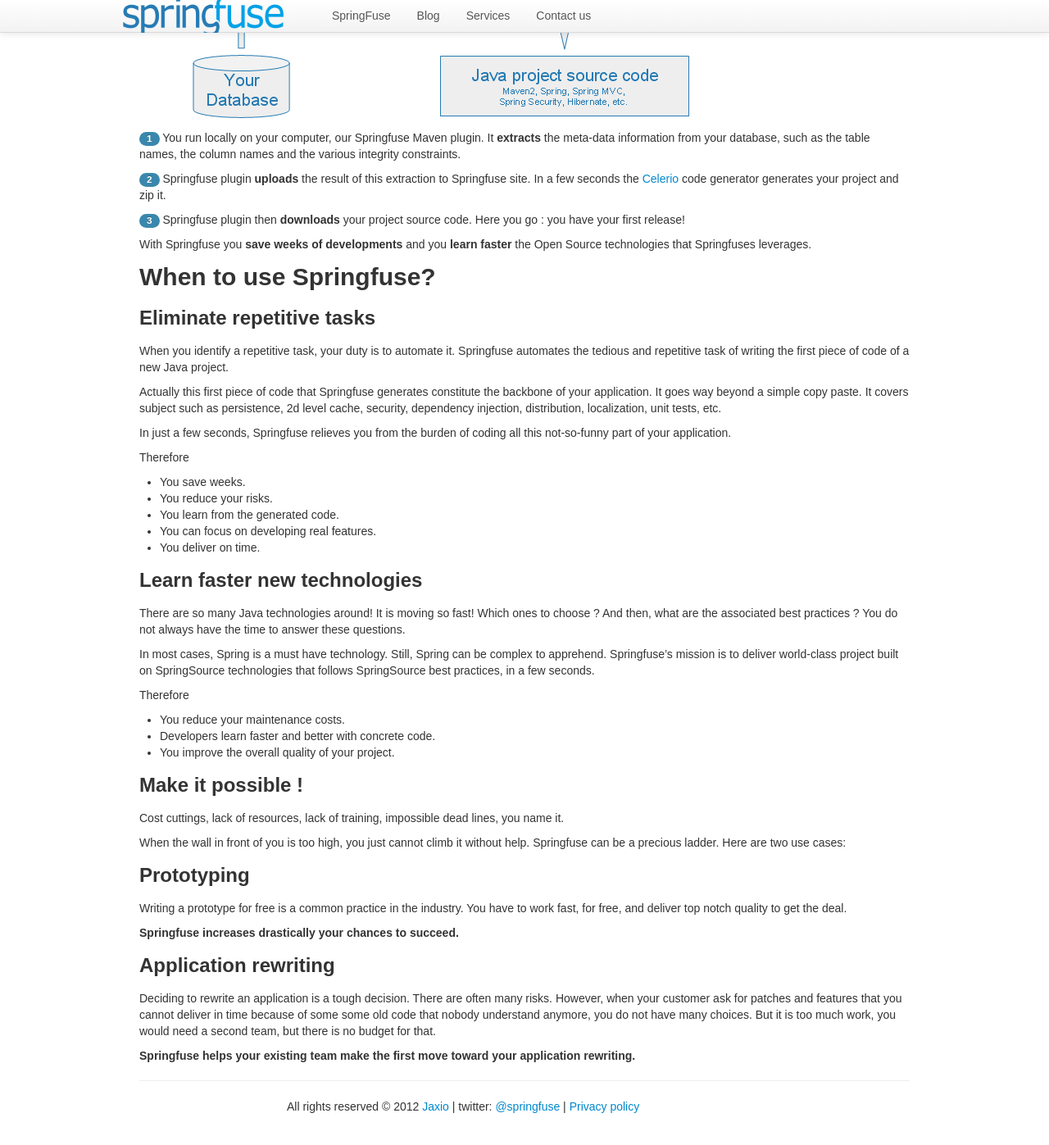
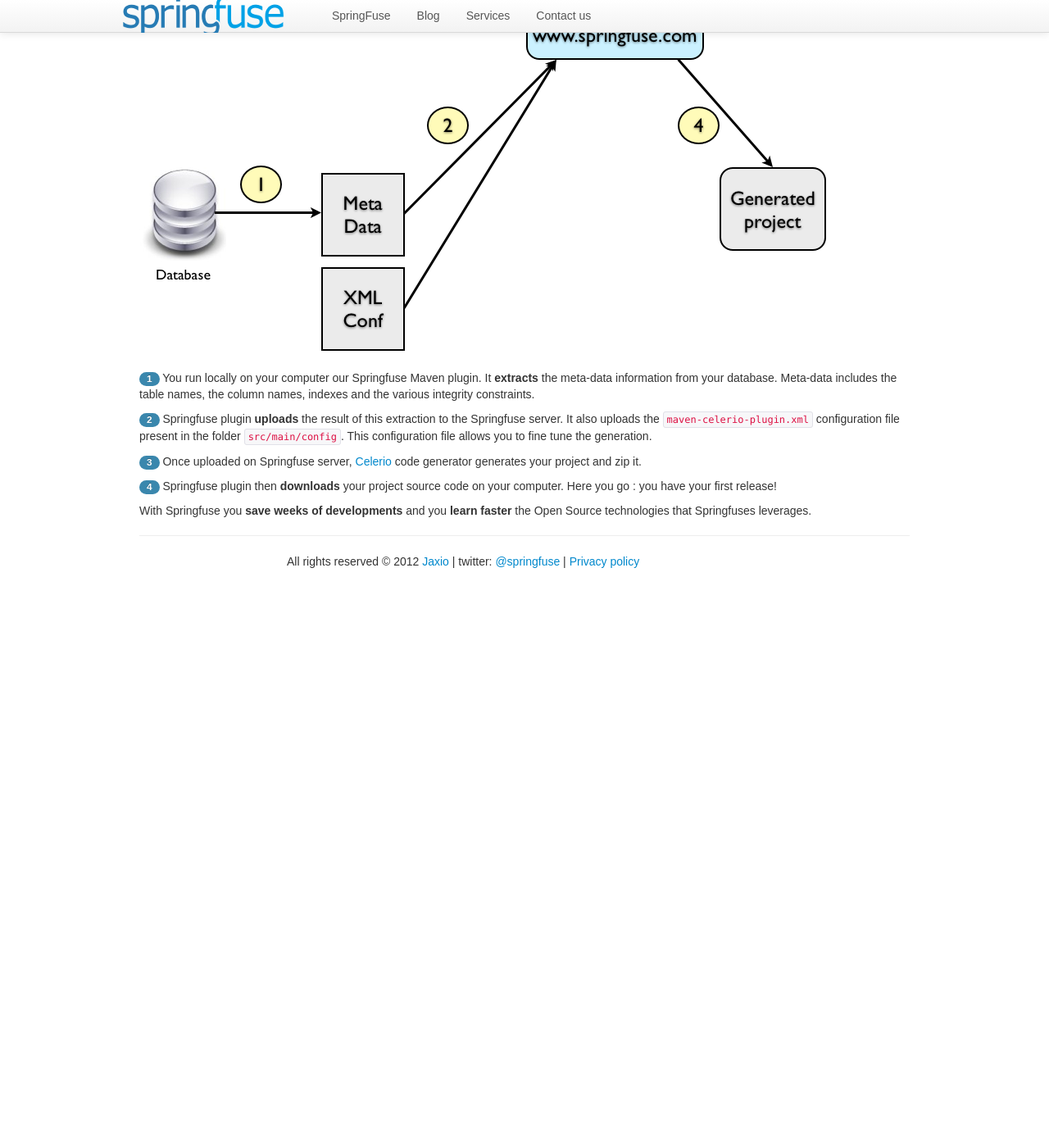
Before and after one commit to springfuse/springfuse.github.com, a Jekyll site: the page built from what-is-springfuse.md, in a window 1280 px wide and 1400 px high, scrolled down 439 px. Shown: the top 1397 px of the window at 82% size. Built offline with Jekyll 4.4.1, drawn with Linux system fonts in a browser that asks for light colours; Markdown is read by kramdown in place of the engine named in the settings; comment, search, counter and statistics services are not loaded; after the commit the page ends 1174 px from its top, so only the background shows below that; some of the changed text lies outside the part shown.

Commit message:
wordings

```diff
--- a/what-is-springfuse.md
+++ b/what-is-springfuse.md
@@ -1,9 +1,9 @@
 ---
 layout: english
-title: What is Springfuse ?
+title: What is Springfuse?
 ---
 
-## What is SpringFuse
+## What is SpringFuse?
 
 SpringFuse is the online version of <a href="http://www.jaxio.com/en/celerio.html">Celerio</a>, a code generation tool for Java developed by <a href="http://www.jaxio.com/en/">JAXIO</a>.
 
@@ -13,82 +13,22 @@ Springfuse relies on Celerio to generate __in a few seconds__ web applications t
 
 Springfuse uses the structure of __your database as an entry point__.
 
-The generation process is done in <b>very easy steps</b>.
+The generation process is done in __4 automated steps__.
 
-<img src="/images/springfuse/how-springfuse-works.png"/>
+<img src="/images/springfuse/how-springfuse-works-2.png"/>
 
-<span class="badge badge-info">1</span> You run locally on your computer, our Springfuse Maven plugin.
-It <strong>extracts</strong> the meta-data information from your database,
-such as the table names, the column names and the various integrity constraints.
+<span class="badge badge-info">1</span> You run locally on your computer our Springfuse Maven plugin.
+It <strong>extracts</strong> the meta-data information from your database. Meta-data includes the table names,
+the column names, indexes and the various integrity constraints.
 
-<span class="badge badge-info">2</span> Springfuse plugin <strong>uploads</strong> the result of this extraction to Springfuse site.
-In a few seconds the <a href="http://www.jaxio.com/en/celerio.html" target="_new">Celerio</a> code generator generates your project and zip it.
+<span class="badge badge-info">2</span> Springfuse plugin <strong>uploads</strong> the result of this extraction to the Springfuse server. It also uploads
+the `maven-celerio-plugin.xml` configuration file present in the folder `src/main/config`. This configuration file allows you to fine tune the generation.
 
-<span class="badge badge-info">3</span> Springfuse plugin then <strong>downloads</strong> your project source code.
+<span class="badge badge-info">3</span> Once uploaded on Springfuse server, <a href="http://www.jaxio.com/en/celerio.html" target="_new">Celerio</a>
+code generator generates your project and zip it.
+
+<span class="badge badge-info">4</span> Springfuse plugin then <strong>downloads</strong> your project source code on your computer.
 Here you go : you have your first release!
 
 With Springfuse you <strong>save weeks of developments</strong> and you <strong>learn
 faster</strong> the Open Source technologies that Springfuses leverages.
-
-
-## When to use Springfuse?
-### Eliminate repetitive tasks
-
-When you identify a repetitive task, your duty is to automate it.
-Springfuse automates the tedious and repetitive task of writing the first piece of code of a new Java project.
-
-Actually this first piece of code that Springfuse generates constitute the backbone of your application. It goes way beyond a simple copy paste.
-It covers subject such as persistence, 2d level cache, security, dependency injection, distribution, localization, unit tests, etc.
-
-In just a few seconds, Springfuse relieves you from the burden of coding all this not-so-funny part of your application.
-
-Therefore
-
-* You save weeks.
-* You reduce your risks.
-* You learn from the generated code.
-* You can focus on developing real features.
-* You deliver on time.
-
-### Learn faster new technologies
-
-There are so many Java technologies around! It is moving so fast!
-Which ones to choose ? And then, what are the associated best practices ?
-You do not always have the time to answer these questions.
-
-In most cases, Spring is a must have technology.
-Still, Spring can be complex to apprehend.
-Springfuse's mission is to deliver world-class project built on SpringSource technologies that follows SpringSource best practices, in a few seconds.
-
-Therefore
-
-* You reduce your maintenance costs.
-* Developers learn faster and better with concrete code.
-* You improve the overall quality of your project.
-
-### Make it possible !
-
-Cost cuttings, lack of resources, lack of training, impossible dead lines, you name it.
-
-When the wall in front of you is too high, you just cannot climb it without help.
-Springfuse can be a precious ladder. Here are two use cases:
-
-
-### Prototyping
-
-Writing a prototype for free is a common practice in the industry.
-You have to work fast, for free, and deliver top notch quality to get the deal.
-
-
-__Springfuse increases drastically your chances to succeed.__
-
-
-### Application rewriting
-
-Deciding to rewrite an application is a tough decision.
-There are often many risks.
-However, when your customer ask for patches and features that you cannot deliver in time because of some some old code that nobody understand anymore, you do not have many choices.
-But it is too much work, you would need a second team, but there is no budget for that.
-
-
-__Springfuse helps your existing team make the first move toward your application rewriting.__
```
Also changed, not shown: index.md (+66 -18 lines), images/springfuse/how-springfuse-works-2.png (added).
